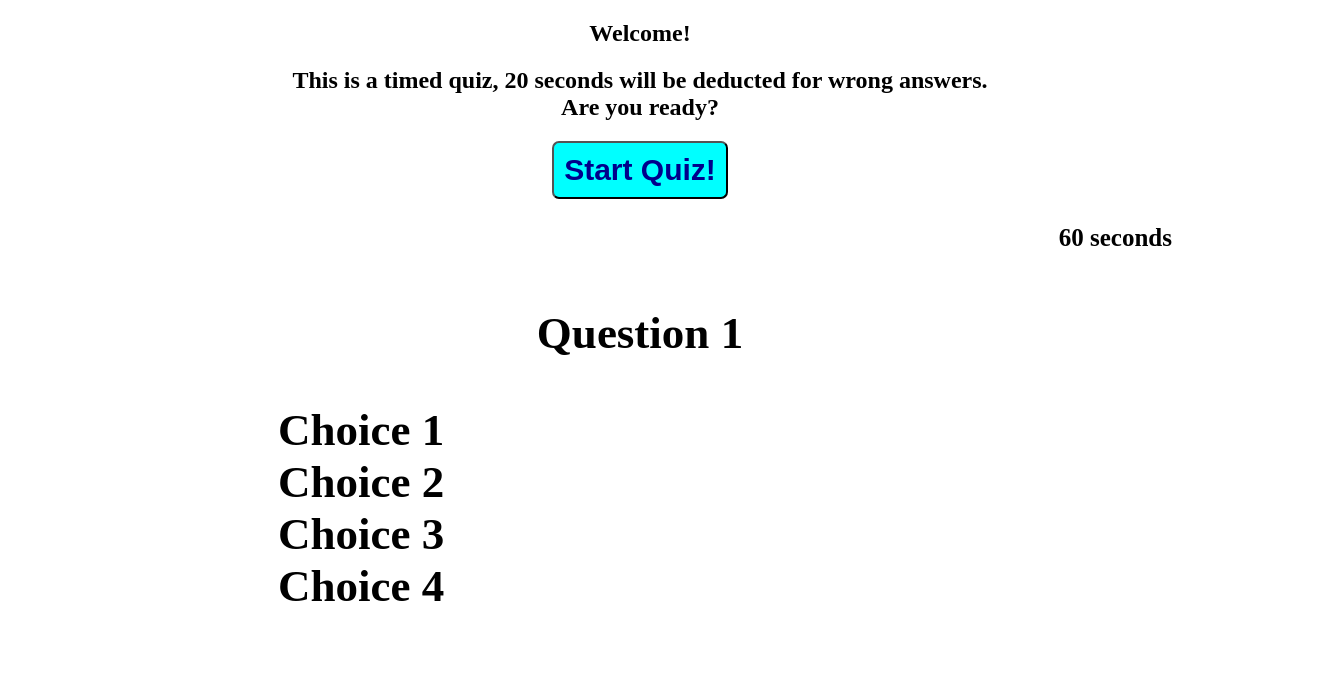
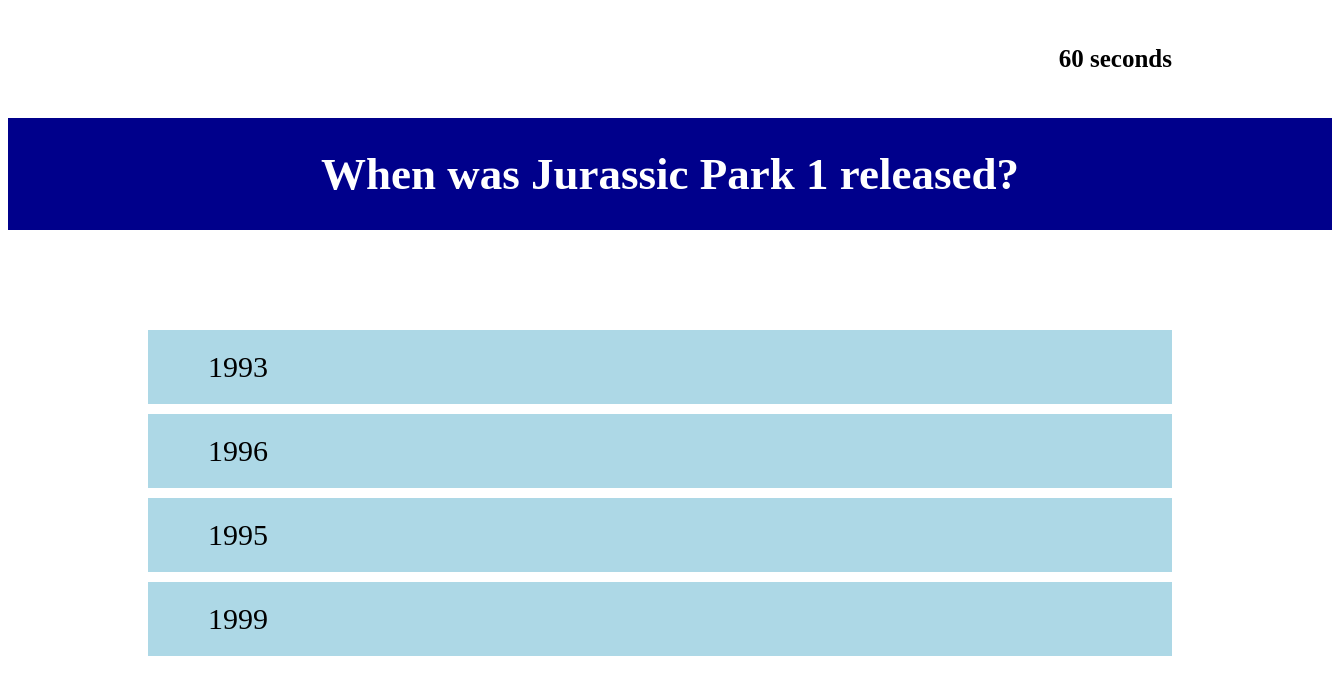
Before and after one commit to lonny-v/code-quiz-js, a plain HTML site: page index.html in a window 1280 px wide. Both pictures are taken after a click on the button "Start Quiz!". Shown: the whole page, 1332 px wide, since content can reach past the window. Drawn offline with Linux system fonts and the light colour scheme.

Commit message:
display questions and choices

```diff
--- a/develop/script.js
+++ b/develop/script.js
@@ -1,4 +1,4 @@
-// when start button is clicked, start game and timer countdown
+// when start button is clicked, start game and timer countdownDisplay
 // display question with multiple choices from array
 // when incorrect answer is chosen, deduct 20 seconds from timer
 // display new question and repeat
@@ -10,8 +10,8 @@
 var body = document.body;
 // use this to remove all intro content after start button is clicked
 var intro = document.querySelector("#intro");
-var countdown = document.createElement("h3");
-var startBtn = document.querySelector("#startQuiz");
+var countdownDisplay = document.createElement("h3");
+var startBtn = document.querySelector("#startBtn");
 var displayQuestion = document.createElement("h1");
 // display choices in ordered list
 var choicesSection = document.createElement("ol");
@@ -20,23 +20,95 @@ var displayChoice2 = document.createElement("li");
 var displayChoice3 = document.createElement("li");
 var displayChoice4 = document.createElement("li");
 
-countdown.textContent = "60 seconds";
-displayQuestion.textContent = "Question 1";
-displayChoice1.textContent = "Choice 1";
-displayChoice2.textContent = "Choice 2";
-displayChoice3.textContent = "Choice 3";
-displayChoice4.textContent = "Choice 4";
 
-body.appendChild(countdown);
-body.appendChild(displayQuestion);
-displayQuestion.appendChild(choicesSection);
-choicesSection.appendChild(displayChoice1);
-choicesSection.appendChild(displayChoice2);
-choicesSection.appendChild(displayChoice3);
-choicesSection.appendChild(displayChoice4);
+// element styling
+body.setAttribute("style", "text-align:center;");
+intro.setAttribute("style", "margin-top:200px; line-height: 2.8;");
+startBtn.setAttribute("style", "font-size: 30px; background-color:aqua; color: darkblue; font-weight: bold; border-radius: 7px; padding: 10px 30px;")
+countdownDisplay.setAttribute("style", "text-align:right; margin: 45px 100px; font-size: 25px;");
+displayQuestion.setAttribute("style", "width:100%;font-size:45px; background-color: darkblue; color: white; padding:30px;");
+choicesSection.setAttribute("style", "margin:100px; text-align:left; list-style:none; font-size:30px; margin:none; padding:none;");
+displayChoice1.setAttribute("style", "background-color: lightblue; margin-bottom: 10px; padding: 20px 60px;");
+displayChoice2.setAttribute("style", "background-color: lightblue; margin-bottom: 10px; padding: 20px 60px;");
+displayChoice3.setAttribute("style", "background-color: lightblue; margin-bottom: 10px; padding: 20px 60px;");
+displayChoice4.setAttribute("style", "background-color: lightblue; margin-bottom: 10px; padding: 20px 60px;");
+// end element styling
 
-body.setAttribute("style", "text-align:center;");
-startBtn.setAttribute("style", "font-size: 30px; background-color:aqua; color: darkblue; font-weight: bold; border-radius: 7px; padding: 10px;")
-countdown.setAttribute("style", "text-align:right; margin-right:100px; font-size: 25px;");
-displayQuestion.setAttribute("style", "margin:auto; padding:30px; font-size:45px;");
-choicesSection.setAttribute("style", "margin-left: 200px; text-align:left; list-style:none;");
+// questions and answers
+const questions = [
+    {
+        question: "How many strings are there on a concert grand pedal harp?",
+        choice1: "25",
+        choice2: "36",
+        choice3: "44",
+        choice4: "52",
+        answer: 3,
+    },
+    {
+        question: "When was Jurassic Park 1 released?",
+        choice1: "1993",
+        choice2: "1996",
+        choice3: "1995",
+        choice4: "1999",
+        answer: 1,
+    },
+    {
+        question: "How old was Abraham Lincoln when he took office as President?",
+        choice1: "25",
+        choice2: "36",
+        choice3: "44",
+        choice4: "52",
+        answer: 5,
+    },
+    {
+        question: "What was the first song released by the Beach Boys?",
+        choice1: "Surfer Girl",
+        choice2: "Surfin'",
+        choice3: "California Girls",
+        choice4: "Help me, Rhonda",
+        answer: 2,
+    },
+    {
+        question: "How many flavors of ice cream is Bask Robins famous for?",
+        choice1: "32",
+        choice2: "40",
+        choice3: "31",
+        choice4: "35",
+        answer: 3,
+    },
+]
+
+var startQuiz = function () {
+    // when startBtn is clicked, remove intro html
+    // start timer
+    // display questions
+    intro.innerHTML = "";
+    intro.setAttribute("style", "margin-top: 0px;");
+    countdownDisplay.textContent = "60 seconds";
+
+
+    displayQuestion.textContent = questions[1].question;
+    displayChoice1.textContent = questions[1].choice1;
+    displayChoice2.textContent = questions[1].choice2;
+    displayChoice3.textContent = questions[1].choice3;
+    displayChoice4.textContent = questions[1].choice4;
+
+    // print questions and choices to screen
+    body.appendChild(countdownDisplay);
+    body.appendChild(displayQuestion);
+    body.appendChild(choicesSection);
+    choicesSection.appendChild(displayChoice1);
+    choicesSection.appendChild(displayChoice2);
+    choicesSection.appendChild(displayChoice3);
+    choicesSection.appendChild(displayChoice4);
+    console.log(questions[1].answer);
+};
+
+// start timer at 60, deduct 20 seconds for wrong answers
+countdown = function () {
+    // wrong answers:
+    time = time - 20;
+};
+
+// start quiz
+startBtn.addEventListener("click", startQuiz);
--- a/index.html
+++ b/index.html
@@ -14,9 +14,10 @@
         <h2>This is a timed quiz, 20 seconds will be deducted for wrong answers.
             </br>Are you ready?
         </h2>
+        <button id="startBtn">Start Quiz!</button>
     </section>
 
-    <button id="startQuiz">Start Quiz!</button>
+
     <script src="develop/script.js"></script>
 </body>
 
```
